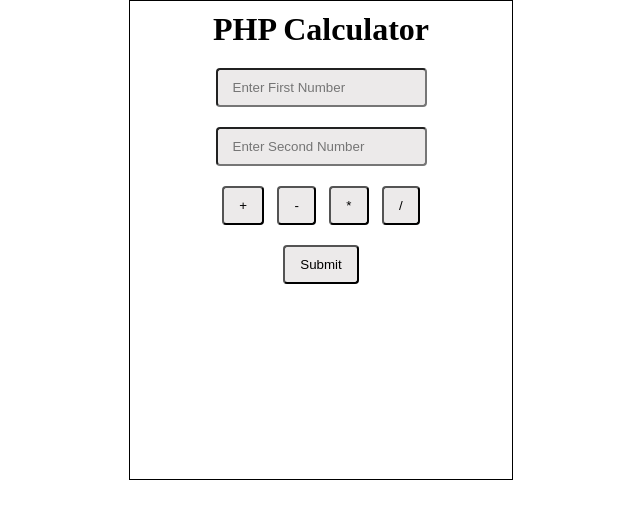
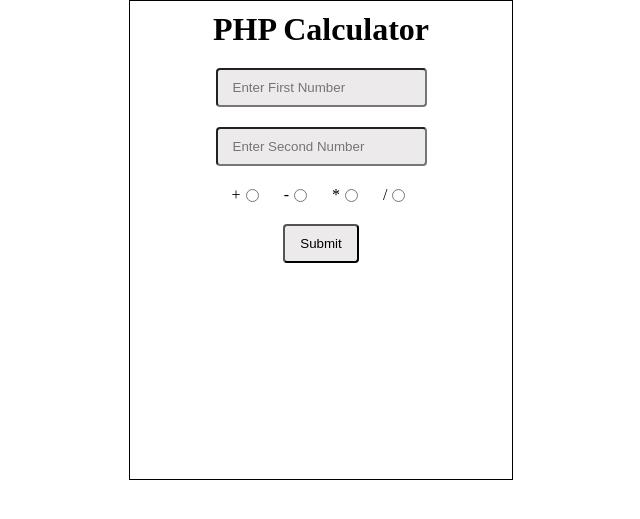
Before and after one commit to farzana-akter-itey/my-first-project2, a PHP site: page / in a window 1280 px wide. Shown: the top 519 px of the page, without its empty margins (319-959 px from the left). Run offline with PHP 8.4, Linux system fonts and the light colour scheme.

Commit message:
PHP Calculator update

```diff
--- a/index.php
+++ b/index.php
@@ -19,10 +19,14 @@
                         <input type="text" name="num2" placeholder="Enter Second Number">
                     </div>
                     <div class="input">
-                        <input type="submit" class="opa" name="operation" value="+">
-                        <input type="submit" class="opa" name="operation" value="-">
-                        <input type="submit" class="opa" name="operation" value="*">
-                        <input type="submit" class="opa" name="operation" value="/">
+                        <span>+</span>
+                        <input type="radio" class="opa"name="operation" value="+">
+                        <span>-</span>
+                        <input type="radio" class="opa" name="operation" value="-">
+                        <span>*</span>
+                        <input type="radio" class="opa" name="operation" value="*">
+                        <span>/</span>
+                        <input type="radio" id="opa" class="opa" name="operation" value="/">
                     </div>
                     <div class="input">
                         <input type="submit" name="submit" value="Submit">
@@ -36,28 +40,27 @@
                     if (isset($_POST['operation'])) {
                         $num1 = $_POST['num1'];
                         $num2 = $_POST['num2'];
-                        // echo "{$num1} {$num2}";
                         $operation = $_POST['operation'];
 
                         if(is_numeric($num1) && is_numeric($num2)){
 
                             switch($operation){
-                                case "+": $result = $num1 + $num2;
-                                    echo "The addition of two number is {$result}";
+                                case "+": $sum = $num1 + $num2;
+                                    echo "The addition of two number is {$sum}";
                                     break;
-                                case "-": $result = $num1 - $num2;
-                                    echo "The subtraction of two number is {$result}";
+                                case "-": $sub = $num1 - $num2;
+                                    echo "The subtraction of two number is {$sub}";
                                     break;
-                                case "*": $result = $num1 * $num2;
-                                    echo "The multiplication of two number is {$result}";
+                                case "*": $multi = $num1 * $num2;
+                                    echo "The multiplication of two number is {$multi}";
                                     break;
                                 case "/":
                                     if($num2 == 0){
                                         echo "Division by zero is not allowed.";
                                     }
                                     else{
-                                        $result = $num1 / $num2;
-                                        echo "The division of two number is {$result}";
+                                        $div = $num1 / $num2;
+                                        echo "The division of two number is {$div}";
                                     }
                                     break;
                                 default: echo "Invalid Operation";
--- a/style.css
+++ b/style.css
@@ -43,9 +43,13 @@ input {
     -ms-border-radius: 4px;
     -o-border-radius: 4px;
 
+
 }
 
-.opa {
-    margin: auto;
-
+span {
+    margin-left: 25px;
+    padding-right: 5px;
 }
+#opa {
+    margin-right: 30px;
+}
```
